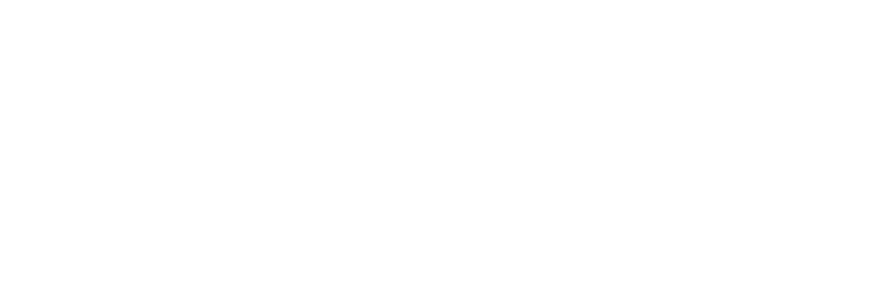
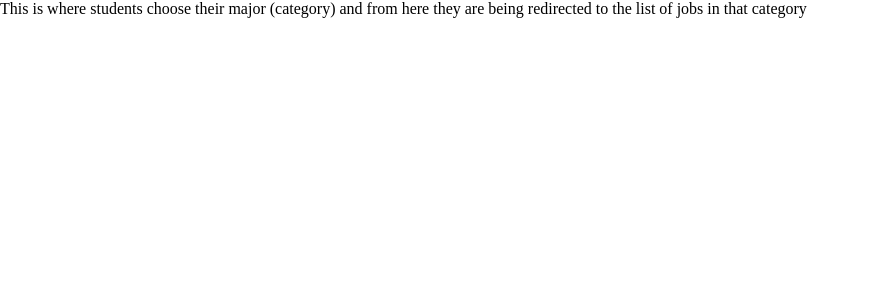
Before and after one commit to ivanapejicic/mdcworks, a React (Create React App) app in the folder client/: page /home in a window 1280 px wide. Before the commit this address had no page. Shown: the top 300 px of the page, without its empty margins (0-870 px from the left). Built offline with nearby package versions, Linux system fonts and the light colour scheme.

Commit message:
Home page added

```diff
--- a/client/src/App.js
+++ b/client/src/App.js
@@ -1,7 +1,7 @@
 import './App.scss';
 import { BrowserRouter, Route, Routes } from 'react-router-dom';
 import Login from './assets/pages/Login/Login';
-
+import Home from './assets/pages/Home/Home';
 
 function App() {
   return (
@@ -9,6 +9,8 @@
       <BrowserRouter>
         <Routes>
           <Route path= '/' element={<Login />} />
+          <Route path= '/home' element={<Home />} />
+
         </Routes>
       </BrowserRouter>
     </div>
--- /dev/null
+++ b/client/src/assets/pages/Home/Home.js
@@ -0,0 +1,13 @@
+import './Home.scss';
+
+function Home () {
+    return(
+        <div className='home'>
+            This is where students choose their major (category)
+            and from here they are being redirected to the list of jobs in
+            that category
+        </div>
+    );
+}
+
+export default Home;
--- /dev/null
+++ b/client/src/assets/pages/Home/Home.scss
@@ -0,0 +1,3 @@
+@use '../../styles/partials/typography' as *;
+@use '../../styles/partials/mixin' as *;
+@use '../../styles/partials/variables' as *;
```
